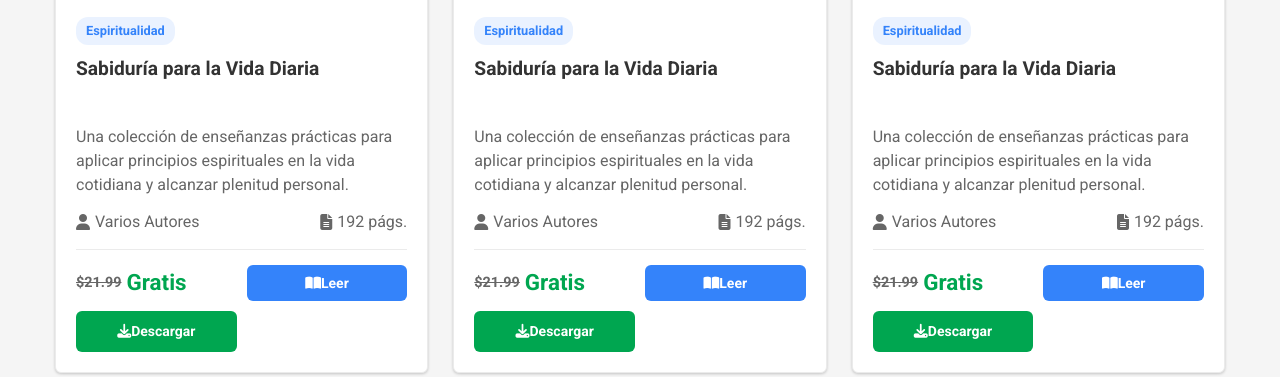
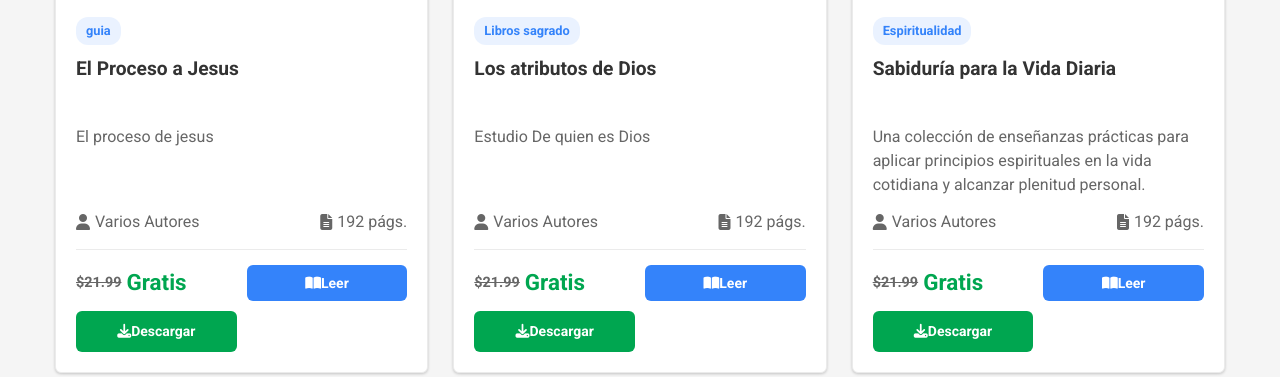
Before and after one commit to MiEStudio471/BIBLIOTECA, a plain HTML site: page index.html in a window 1280 px wide. Shown: the part 3386-3763 px from the top of the page. Drawn offline with Linux system fonts and the light colour scheme.

Commit message:
index.html

```diff
--- a/index.html
+++ b/index.html
@@ -1239,24 +1239,24 @@
             },
             {
                 id: 6,
-                titulo: "Sabiduría para la Vida Diaria",
+                titulo: "El Proceso a Jesus",
                 autor: "Varios Autores",
-                categoria: "Espiritualidad",
-                descripcion: "Una colección de enseñanzas prácticas para aplicar principios espirituales en la vida cotidiana y alcanzar plenitud personal.",
+                categoria: "guia",
+                descripcion: "El proceso de jesus ",
                 imagen: "https://images.unsplash.com/photo-1558618666-fcd25c85cd64?ixlib=rb-4.0.3&ixid=M3wxMjA3fDB8MHxwaG90by1wYWdlfHx8fGVufDB8fHx8fA%3D%3D&auto=format&fit=crop&w=1074&q=80",
-                pdf: "https://drive.google.com/file/d/0B4FtVoTdAhD_U1M3dERRSndodUU/preview",
+                pdf: "https://drive.google.com/file/d/0Bx4G_Xl7EcKqNzM2NzQxZmQtOTc1ZC00MTU3LTkxMDMtM2Y2ZmI5NWY5Y2Q1/view?usp=drivesdk&resourcekey=0-peMJVUL7--ju1u6bZCmd-Q",
                 paginas: 192,
                 precio: "Gratis",
                 precioOriginal: "$21.99"
             },
             {
                 id: 6,
-                titulo: "Sabiduría para la Vida Diaria",
+                titulo: "Los atributos de Dios",
                 autor: "Varios Autores",
-                categoria: "Espiritualidad",
-                descripcion: "Una colección de enseñanzas prácticas para aplicar principios espirituales en la vida cotidiana y alcanzar plenitud personal.",
+                categoria: "Libros sagrado",
+                descripcion: "Estudio De quien es Dios",
                 imagen: "https://images.unsplash.com/photo-1558618666-fcd25c85cd64?ixlib=rb-4.0.3&ixid=M3wxMjA3fDB8MHxwaG90by1wYWdlfHx8fGVufDB8fHx8fA%3D%3D&auto=format&fit=crop&w=1074&q=80",
-                pdf: "https://drive.google.com/file/d/0B4FtVoTdAhD_U1M3dERRSndodUU/preview",
+                pdf: "https://drive.google.com/file/d/1Cot8PDMP1fRYX-1R5Z77vJbKPgdZ5fQX/view?usp=drivesdk",
                 paginas: 192,
                 precio: "Gratis",
                 precioOriginal: "$21.99"
```
